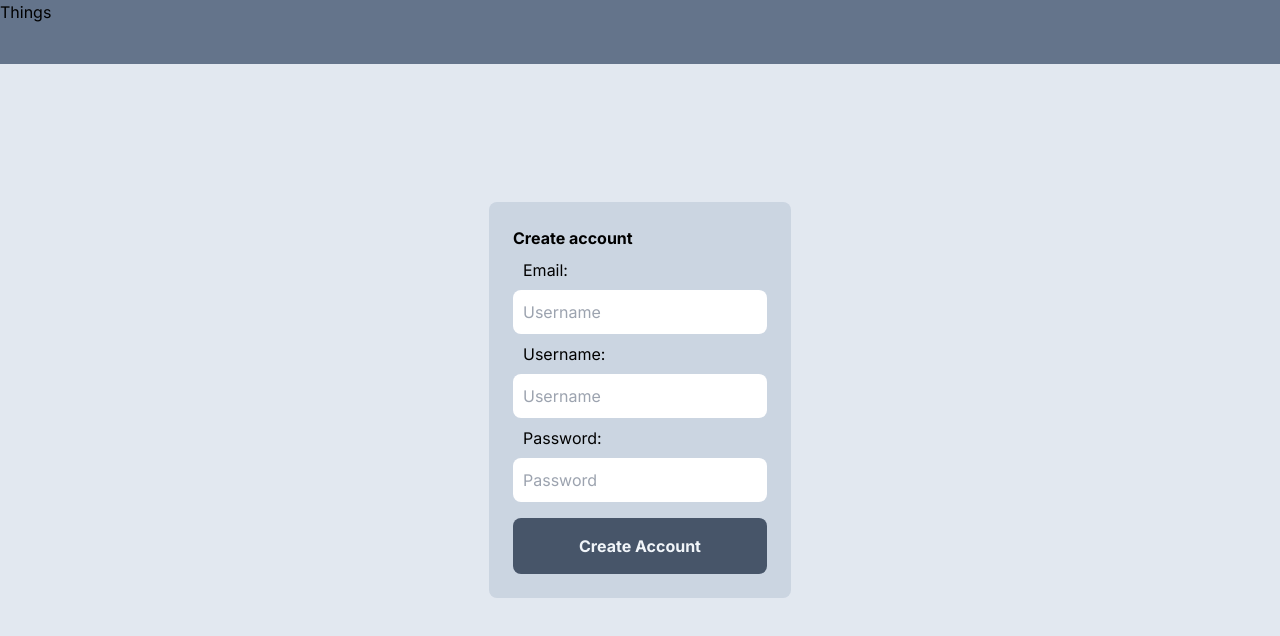
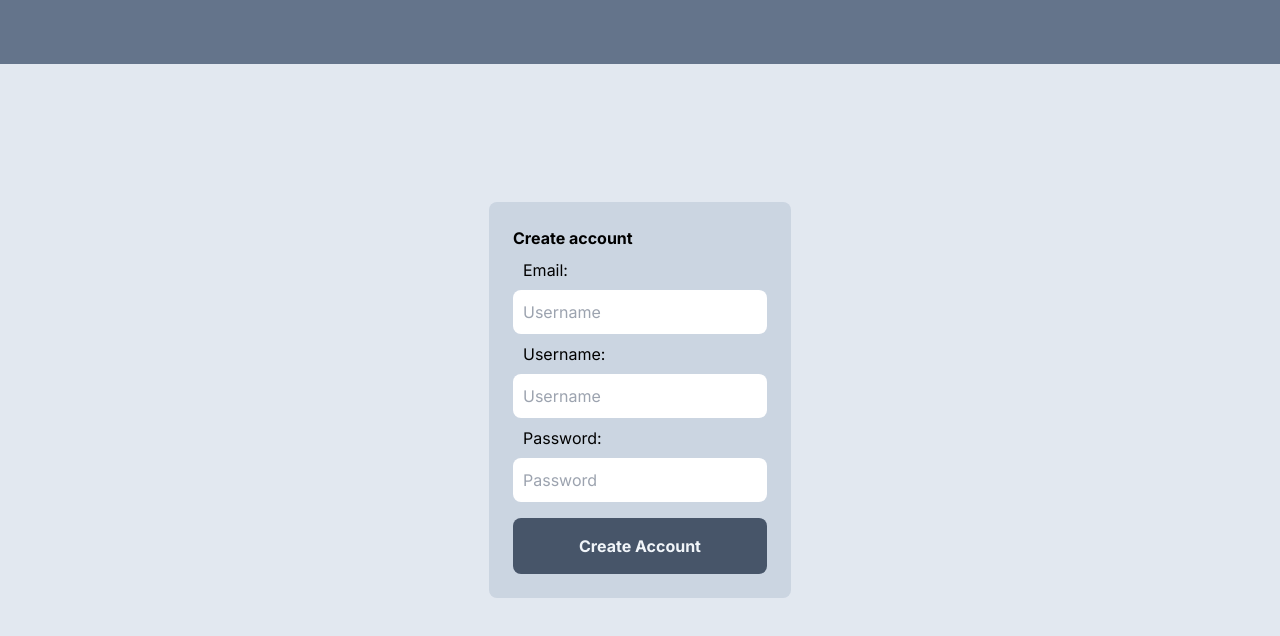
Before and after one commit to Ghersi75/NextJsTodoApp, a Next.js app in the folder my-app/: page /auth/signUp in a window 1280 px wide. Shown: the top 636 px of the page. Built offline with nearby package versions, Linux system fonts and the light colour scheme; no server answers.

Commit message:
Made styling changes to navbar

```diff
--- a/my-app/src/app/_components/Navbar.tsx
+++ b/my-app/src/app/_components/Navbar.tsx
@@ -9,12 +9,11 @@ export default function Navbar() {
   const pathname = usePathname()
   const { data: session } = useSession()
   // const [showBar, setShowBar] = useState(!["/auth/signIn", "/auth/signUp"].includes(pathname))
-  console.log(pathname)
+  // console.log(pathname)
   return(
     <>
-      <nav className="fixed top-0 left-0 w-screen z-20 bg-slate-500 h-16">
-        Things
-        {session?.user && pathname !== "/auth/signIn" && pathname !== "/auth/signUp" && <button className="p-4 bg-slate-200" onClick={() => {signOut()}}>Sign Out</button>}
+      <nav className="fixed top-0 left-0 w-screen z-20 bg-slate-500 h-16 p-2.5 flex items-center justify-center">
+        {session?.user && pathname !== "/auth/signIn" && pathname !== "/auth/signUp" && <button className="p-2.5 bg-slate-200 rounded-lg" onClick={() => {signOut()}}>Sign Out</button>}
       </nav>
     </>
   )
```
